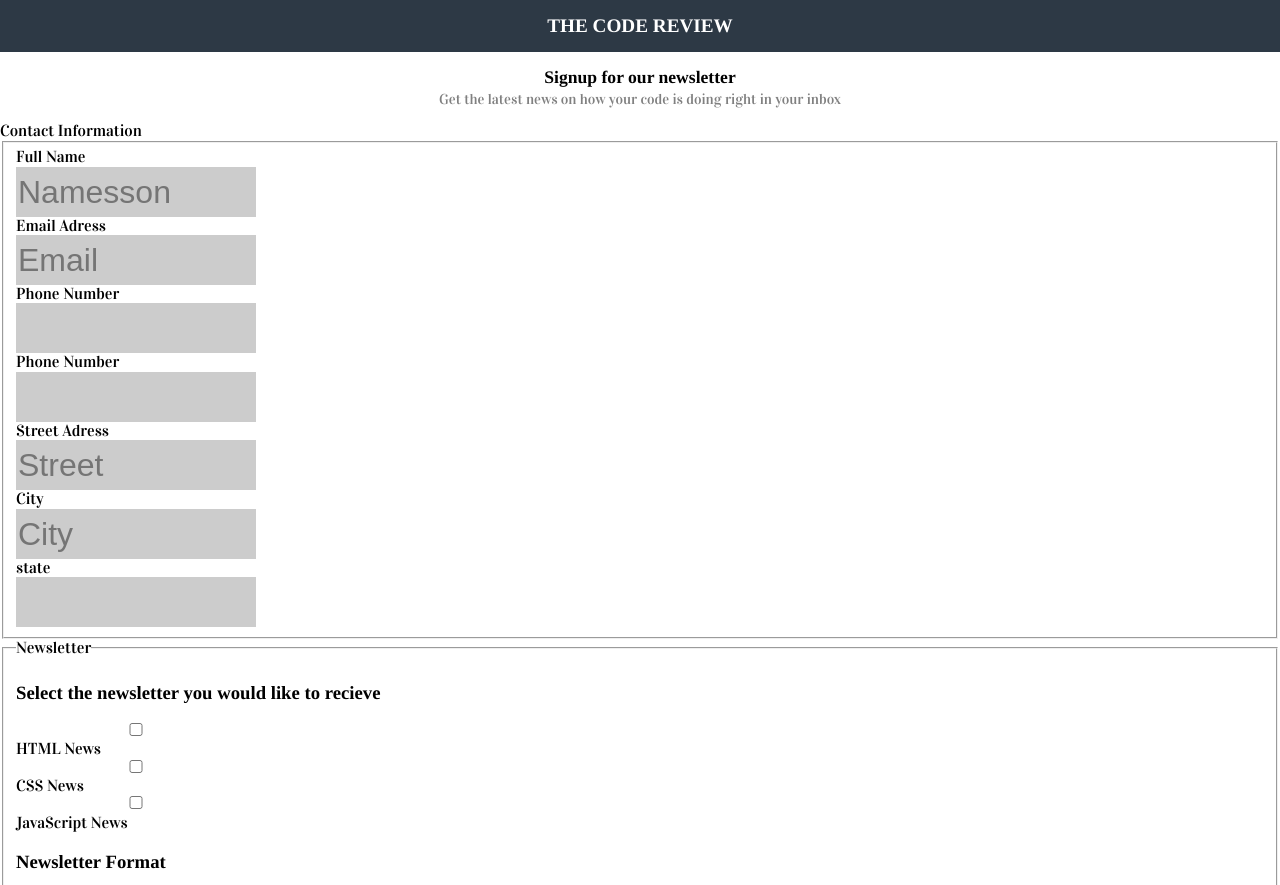
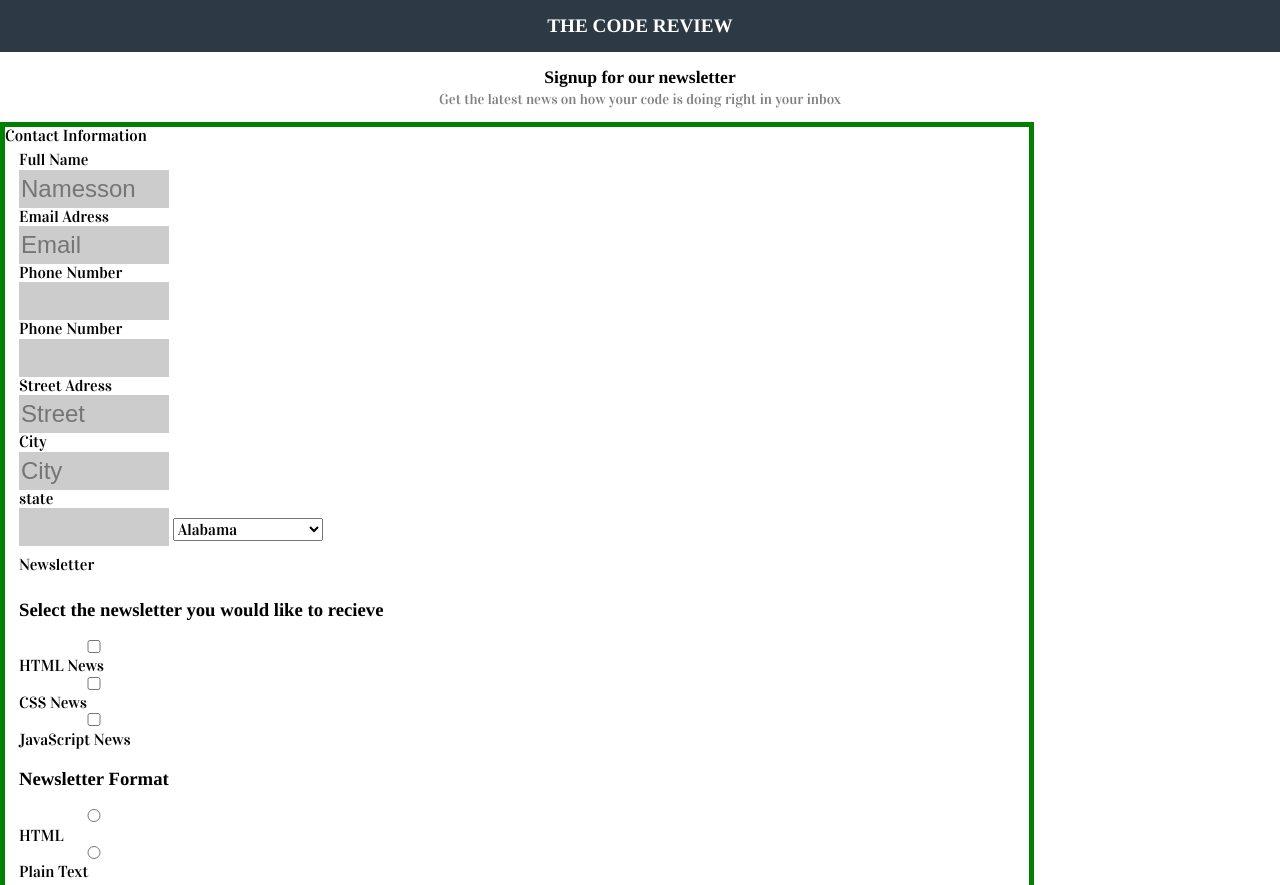
Before and after one commit to kevinmartinez/online-registration-form, a website: page index.html in a window 1280 px wide. Shown: the top 885 px of the page. Drawn offline with Linux system fonts and the light colour scheme.

Commit message:
add US states

```diff
--- a/css/style.css
+++ b/css/style.css
@@ -31,10 +31,10 @@
 The text fields require some common rules. Simply put, we remove their borders and backgrounds, and redefine their padding and margin:
 */
 input, textarea {
-  font    : 2em/1.5em "handwriting", sans-serif;
+  font    : 1.5rem/1.5 "handwriting", sans-serif;
   border  : none;
   margin  : 0;
-  width   : 240px;
+  max-width   : 80%;
   background: #ccc;
 }
 
@@ -89,3 +89,13 @@
 label {
   display: block;
 }
+
+/* Form  */
+#newsletter {
+  max-width: 80%;
+  border: 5px solid green;
+}
+
+fieldset {
+  border: none;
+}
--- a/index.html
+++ b/index.html
@@ -27,23 +27,23 @@
   </header>
 
   <main>
-    <form action="">
+    <form id="newsletter" action="#" method="POST">
       <legend>Contact Information</legend>
       <fieldset>
 
         <div>
-          <label for="name">Full Name</label>
-          <input type="text" placeholder="Namesson">
+          <label for="fullName">Full Name</label>
+          <input type="text" placeholder="Namesson" id="fullName" required>
         </div>
 
         <div>
           <label for="email">Email Adress</label>
-          <input type="text" placeholder="Email">
+          <input type="email" placeholder="Email" required>
         </div>
 
         <div>
           <label for="phone">Phone Number</label>
-          <input type="number" name="phone" id="">
+          <input type="tel" name="phone" id="">
         </div>
 
         <div>
@@ -65,6 +65,58 @@
         <div>
           <label for="state">state</label>
           <input type="select" name="state" id="state">
+          <select name="state" id="state">
+            <option value="AL">Alabama</option>
+            <option value="AK">Alaska</option>
+            <option value="AZ">Arizona</option>
+            <option value="AR">Arkansas</option>
+            <option value="CA">California</option>
+            <option value="CO">Colorado</option>
+            <option value="CT">Connecticut</option>
+            <option value="DE">Delaware</option>
+            <option value="FL">Florida</option>
+            <option value="GA">Georgia</option>
+            <option value="HI">Hawaii</option>
+            <option value="ID">Idaho</option>
+            <option value="IL">Illinois</option>
+            <option value="IN">Indiana</option>
+            <option value="IA">Iowa</option>
+            <option value="KS">Kansas</option>
+            <option value="KY">Kentucky</option>
+            <option value="LA">Louisiana</option>
+            <option value="ME">Maine</option>
+            <option value="MD">Maryland</option>
+            <option value="MA">Massachusetts</option>
+            <option value="MI">Michigian</option>
+            <option value="MN">Minnesota</option>
+            <option value="MS">Mississippi</option>
+            <option value="MO">Missouri</option>
+            <option value="MT">Montana</option>
+            <option value="NE">Nebraska</option>
+            <option value="NV">Nevada</option>
+            <option value="NH">New Hampshire</option>
+            <option value="NJ">New Jersey</option>
+            <option value="NM">New Mexico</option>
+            <option value="NY">New York</option>
+            <option value="NC">North Carolina</option>
+            <option value="ND">North Dakota</option>
+            <option value="OH">Ohio</option>
+            <option value="OK">Oklahoma</option>
+            <option value="OR">Oregon</option>
+            <option value="PA">Pennsylvania</option>
+            <option value="RI">Rhode Island</option>
+            <option value="SC">South Carolina</option>
+            <option value="SD">South Dakota</option>
+            <option value="TN">Tennessee</option>
+            <option value="TX">Texas</option>
+            <option value="UT">Utah</option>
+            <option value="VT">Vermont</option>
+            <option value="VA">Virginia</option>
+            <option value="WA">Washington</option>
+            <option value="WV">West Virginia</option>
+            <option value="WI">Wisconsin</option>
+            <option value="WY">Wyoming</option>
+          </select>
         </div>
 
       </fieldset>
@@ -87,11 +139,11 @@
         <h3>Newsletter Format</h3>
         <div>
           <input type="radio" id="HTML" name="format" />
-          <label for="dewey">HTML</label>
+          <label for="HTML">HTML</label>
         </div>
         <div>
           <input type="radio" id="plainText" name="format" />
-          <label for="louie">Plain Text</label>
+          <label for="plainText">Plain Text</label>
         </div>
         <!-- TODO: Should textarea be in it's own <fieldset> ? -->
         <h3>Other topics you'd like to hear about?</h3>
```
